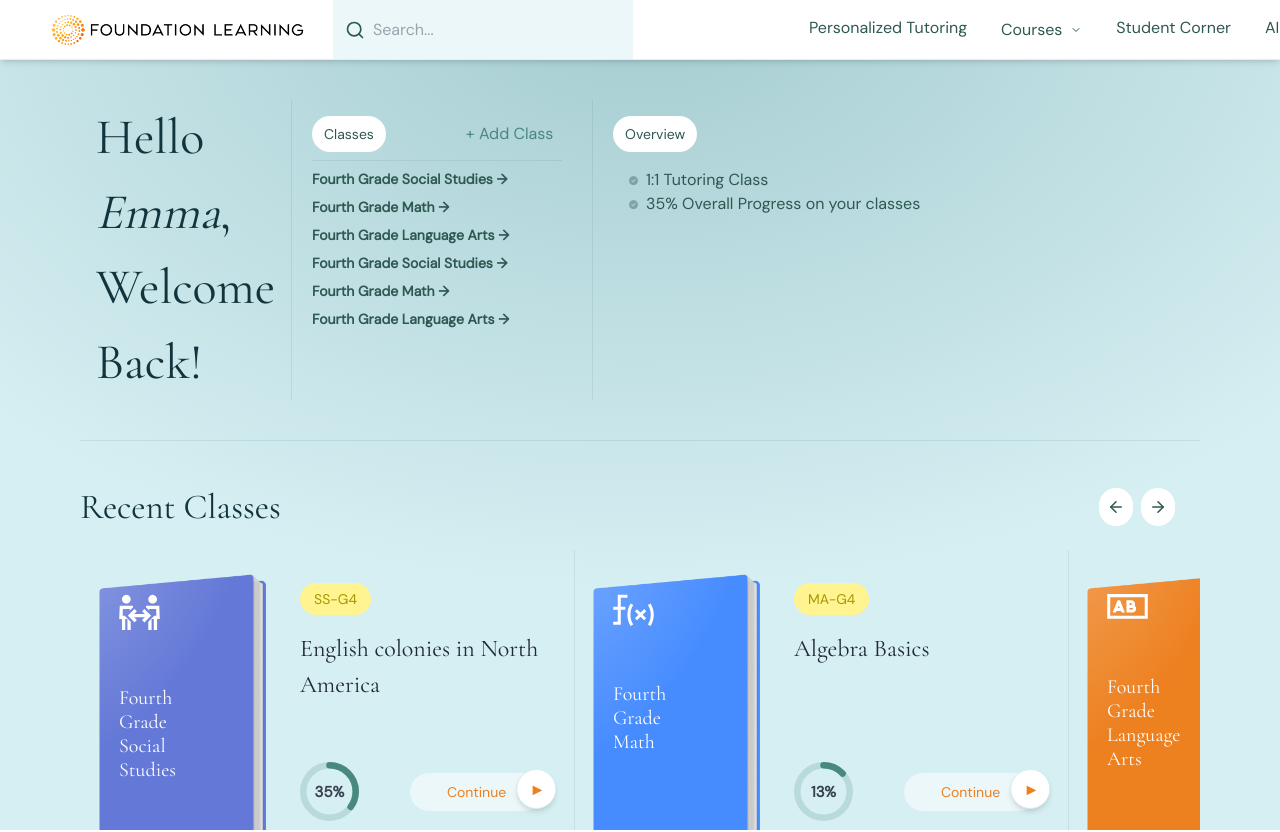
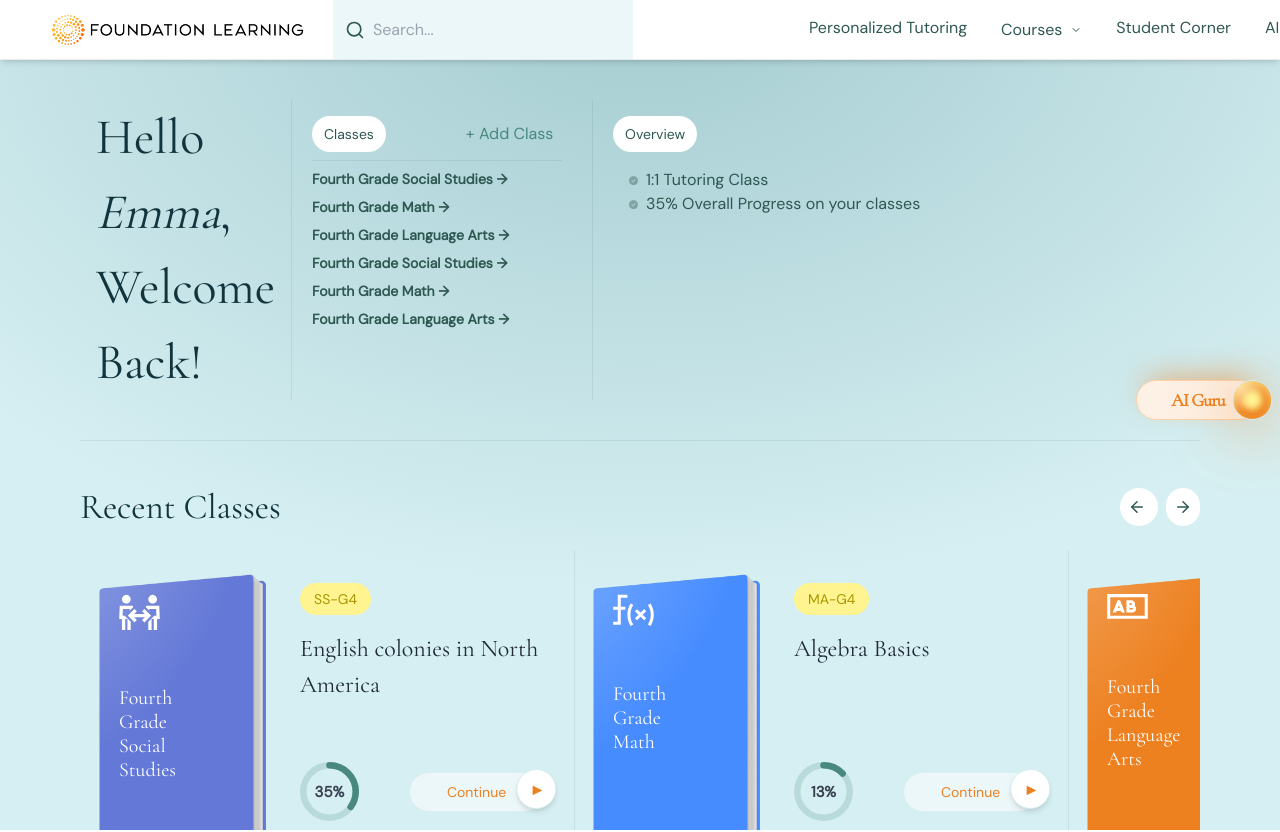
Before and after one commit to pulakkar333/Foundation_learning, a Next.js app: page / in a window 1280 px wide. Shown: the top 832 px of the page. Built offline with nearby package versions, Linux system fonts and the light colour scheme.

Commit message:
feedbacks

```diff
--- a/src/app/page.tsx
+++ b/src/app/page.tsx
@@ -23,6 +23,58 @@ export default function Page() {
         <PersonalizedTutoring />
       </main>
       <Footer />
+
+      <div
+        className="fixed right-0 top-1/2 transform -translate-y-1/2 z-50"
+        style={{
+          marginRight: "20px",
+        }}
+      >
+        <button
+          className="relative flex items-center justify-center w-[124px] h-[40px] flex-shrink-0 rounded-[100px] border border-[#FFCFA4] bg-[#FDF0E4] text-sm font-medium"
+          style={{
+            boxShadow: "0px -10px 30px -10px rgba(237, 128, 31, 0.70)",
+          }}
+        >
+          <span
+            className="text-[#ED801F]"
+            style={{
+              fontFamily: '"Cormorant Garamond"',
+              fontSize: "18px",
+              fontStyle: "normal",
+              fontWeight: "600",
+              lineHeight: "normal",
+              letterSpacing: "-0.9px",
+            }}
+          >
+            AI Guru
+          </span>
+          <span
+            className="absolute right-0 translate-x-1/3 bg-white rounded-full flex items-center justify-center shadow-md border border-[#D6EFF2] w-[40px] h-[40px]"
+            style={{
+              background:
+                "radial-gradient(60.92% 60.92% at 20.83% 20.83%, #FFCFA4 0%, #ED801F 100%)",
+              boxShadow: "inset 0px 4px 10px 0px rgba(255, 244, 143, 0.70)",
+              filter: "drop-shadow(0px 10px 30px rgba(237, 128, 31, 0.70))",
+            }}
+          >
+            <span
+              style={{
+                position: "absolute",
+                top: "50%",
+                left: "50%",
+                transform: "translate(-50%, -50%)",
+                width: "20px",
+                height: "20px",
+                borderRadius: "50%",
+                fill: "#FFF48F",
+                filter: "blur(3.5px)",
+                backgroundColor: "#FFF48F",
+              }}
+            ></span>
+          </span>
+        </button>
+      </div>
     </div>
   );
 }
--- a/src/components/allClasses.tsx
+++ b/src/components/allClasses.tsx
@@ -154,6 +154,7 @@ const AllClasses: React.FC = () => {
           </div>
         ))}
       </div>
+
       <div className="xl:mt-[50px] md:mt-[50px]">
         <BookGrid />
       </div>
--- a/src/components/slider.tsx
+++ b/src/components/slider.tsx
@@ -43,9 +43,9 @@ export default function Slider({ title, data, className }: SliderProps) {
           {title}
         </h2>
 
-        <div style={{ paddingRight: "25px" }} className="flex gap-2">
+        <div style={{ paddingRight: "" }} className="flex gap-[8px]">
           <button
-            className="w-auto h-[38px] p-2 bg-white rounded-full"
+            className="w-[38px] h-[38px] p-2 bg-white rounded-full"
             onClick={prevSlide}
           >
             <ArrowLeft
```
